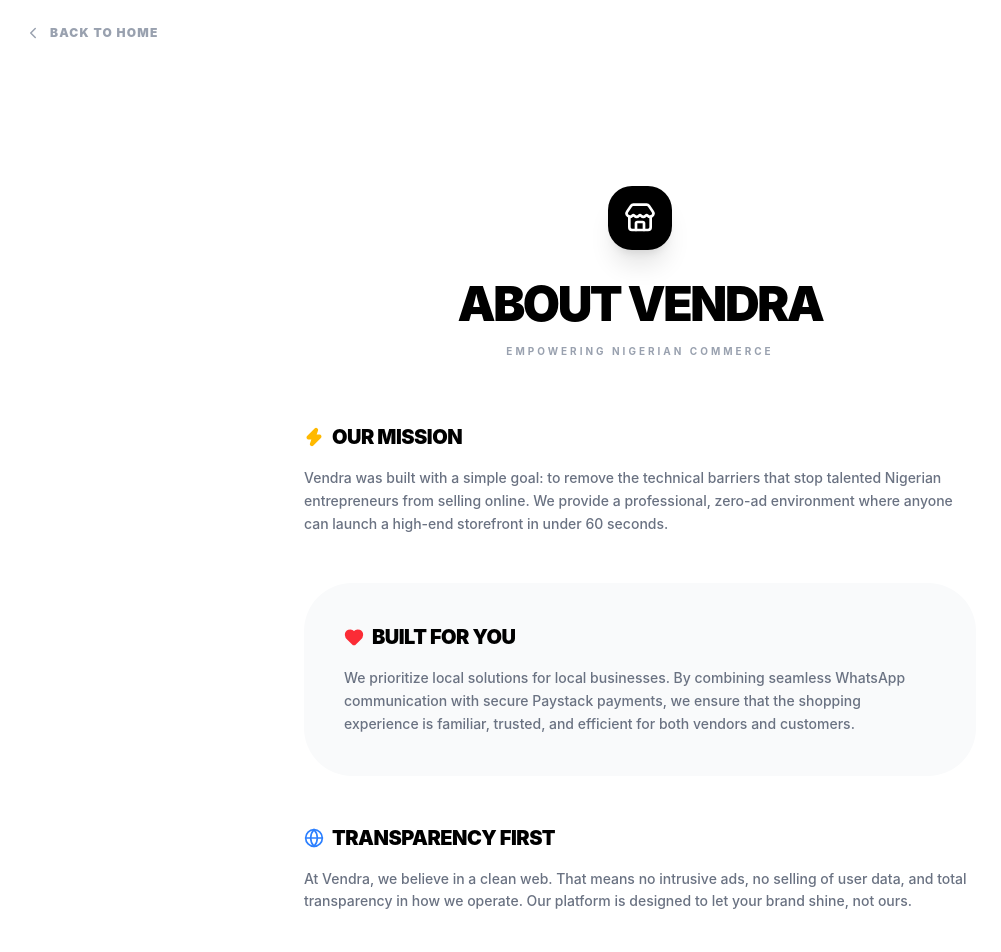
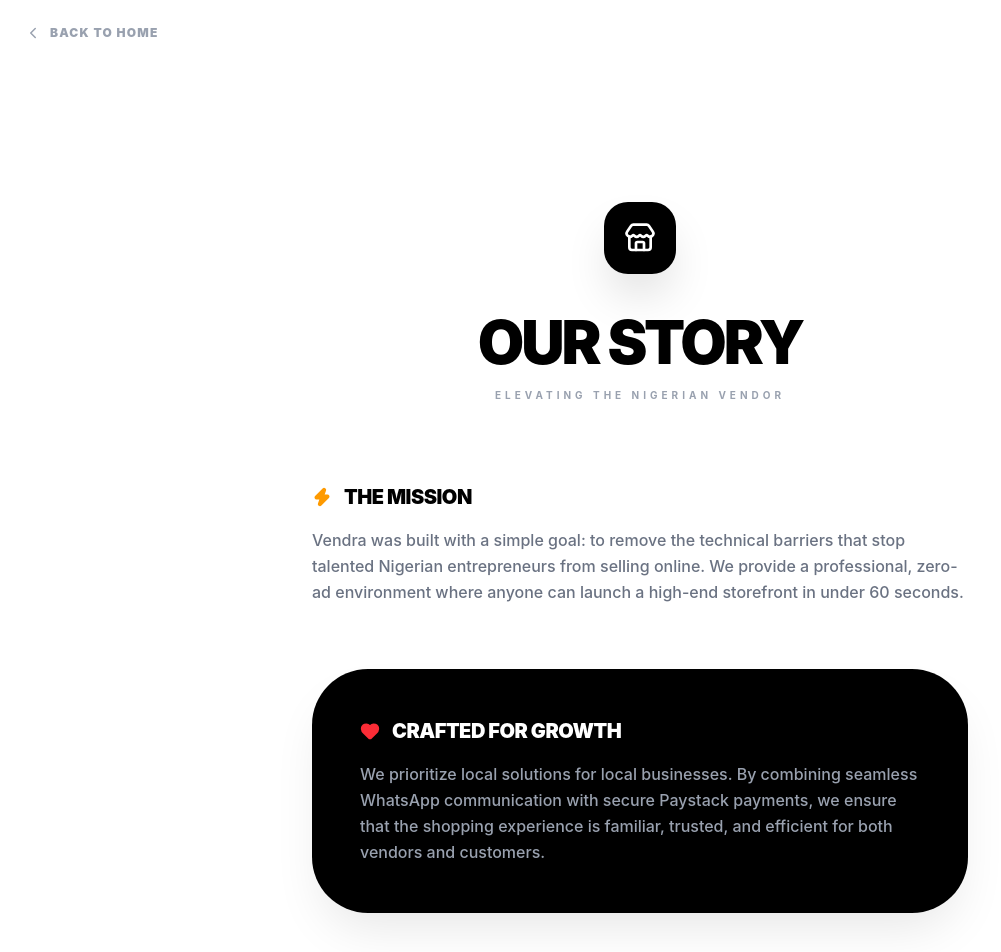
Before and after one commit to bolujolayemi-a11y/vendra_e-commerce, a Next.js app: page /about in a window 1280 px wide. Shown: the top 952 px of the page, without its empty margins (0-1001 px from the left). Built offline with nearby package versions, Linux system fonts and the light colour scheme.

Commit message:
feat: update

```diff
--- a/src/app/(legal)/about/page.tsx
+++ b/src/app/(legal)/about/page.tsx
@@ -1,55 +1,61 @@
-"use client"; // Added this to ensure hooks in layout don't clash
+"use client";
 import { Store, Zap, Heart, Globe } from 'lucide-react';
 
 export default function AboutPage() {
   return (
-    <div className="max-w-3xl mx-auto py-20 px-6">
-      <header className="mb-16 text-center">
-        <div className="bg-black text-white p-4 rounded-3xl inline-block mb-6 shadow-xl shadow-black/10">
+    <div className="max-w-3xl mx-auto py-24 px-8 min-h-screen">
+      <header className="mb-20 text-center animate-in fade-in zoom-in duration-700">
+        <div className="bg-black text-white p-5 rounded-[1.5rem] inline-block mb-8 shadow-2xl shadow-black/20">
           <Store size={32} />
         </div>
-        <h1 className="text-5xl font-black uppercase tracking-tighter mb-4 text-black leading-none">
-            About Vendra
+        <h1 className="text-6xl font-black uppercase tracking-tighter mb-4 text-black leading-none">
+            Our Story
         </h1>
-        <p className="text-gray-400 font-bold uppercase text-[10px] tracking-[0.3em]">
-            Empowering Nigerian Commerce
+        <p className="text-gray-400 font-bold uppercase text-[10px] tracking-[0.4em]">
+            Elevating the Nigerian Vendor
         </p>
       </header>
 
-      <div className="space-y-12">
+      <div className="space-y-16">
         {/* Mission Section */}
-        <section className="animate-in fade-in slide-in-from-bottom-4 duration-500">
-          <h2 className="text-xl font-black uppercase tracking-tight mb-4 flex items-center gap-2 text-black">
-            <Zap className="text-amber-400" size={20} fill="currentColor" /> Our Mission
+        <section className="animate-in fade-in slide-in-from-bottom-6 duration-500 fill-mode-both">
+          <h2 className="text-xl font-black uppercase tracking-tight mb-4 flex items-center gap-3 text-black">
+            <Zap className="text-amber-500" size={20} fill="currentColor" />
+            The Mission
           </h2>
-          <p className="text-gray-500 leading-relaxed font-medium text-sm">
+          <p className="text-gray-500 leading-relaxed font-medium text-sm md:text-base">
             Vendra was built with a simple goal: to remove the technical barriers that stop talented Nigerian entrepreneurs from selling online. We provide a professional, zero-ad environment where anyone can launch a high-end storefront in under 60 seconds.
           </p>
         </section>
 
         {/* Values Section */}
-        <section className="bg-gray-50 p-10 rounded-[3rem] animate-in fade-in slide-in-from-bottom-6 duration-700">
-          <h2 className="text-xl font-black uppercase tracking-tight mb-4 flex items-center gap-2 text-black">
-            <Heart className="text-red-500" size={20} fill="currentColor" /> Built for You
+        <section className="bg-black text-white p-12 rounded-[3.5rem] animate-in fade-in slide-in-from-bottom-8 duration-700 fill-mode-both shadow-2xl shadow-black/10">
+          <h2 className="text-xl font-black uppercase tracking-tight mb-4 flex items-center gap-3">
+            <Heart className="text-red-500" size={20} fill="currentColor" />
+            Crafted for Growth
           </h2>
-          <p className="text-gray-500 leading-relaxed font-medium text-sm">
+          <p className="text-gray-400 leading-relaxed font-medium text-sm md:text-base">
             We prioritize local solutions for local businesses. By combining seamless WhatsApp communication with secure Paystack payments, we ensure that the shopping experience is familiar, trusted, and efficient for both vendors and customers.
           </p>
         </section>
 
         {/* Vision Section */}
-        <section className="animate-in fade-in slide-in-from-bottom-8 duration-1000">
-          <h2 className="text-xl font-black uppercase tracking-tight mb-4 flex items-center gap-2 text-black">
-            <Globe className="text-blue-500" size={20} /> Transparency First
+        <section className="animate-in fade-in slide-in-from-bottom-10 duration-1000 fill-mode-both">
+          <h2 className="text-xl font-black uppercase tracking-tight mb-4 flex items-center gap-3 text-black">
+            <Globe className="text-black" size={20} />
+            Digital Transparency
           </h2>
-          <p className="text-gray-500 leading-relaxed font-medium text-sm">
+          <p className="text-gray-500 leading-relaxed font-medium text-sm md:text-base">
             At Vendra, we believe in a clean web. That means no intrusive ads, no selling of user data, and total transparency in how we operate. Our platform is designed to let your brand shine, not ours.
           </p>
         </section>
       </div>
 
-      <footer className="pt-20 text-center opacity-20">
-         <p className="text-[10px] font-black uppercase tracking-[1em]">Vendra 2026</p>
+      <footer className="py-24 text-center">
+         <div className="h-[1px] w-12 bg-gray-100 mx-auto mb-8" />
+         <p className="text-[9px] font-black uppercase tracking-[1.5em] text-gray-200">
+            Vendra &bull; Est. 2026
+         </p>
       </footer>
     </div>
   );
--- a/src/app/page.tsx
+++ b/src/app/page.tsx
@@ -6,7 +6,8 @@
   ShieldCheck,
   Smartphone,
   ArrowRight,
-  Store
+  Store,
+  User // Added this just in case it was referenced
 } from 'lucide-react';
 
 export default function Home() {
```
